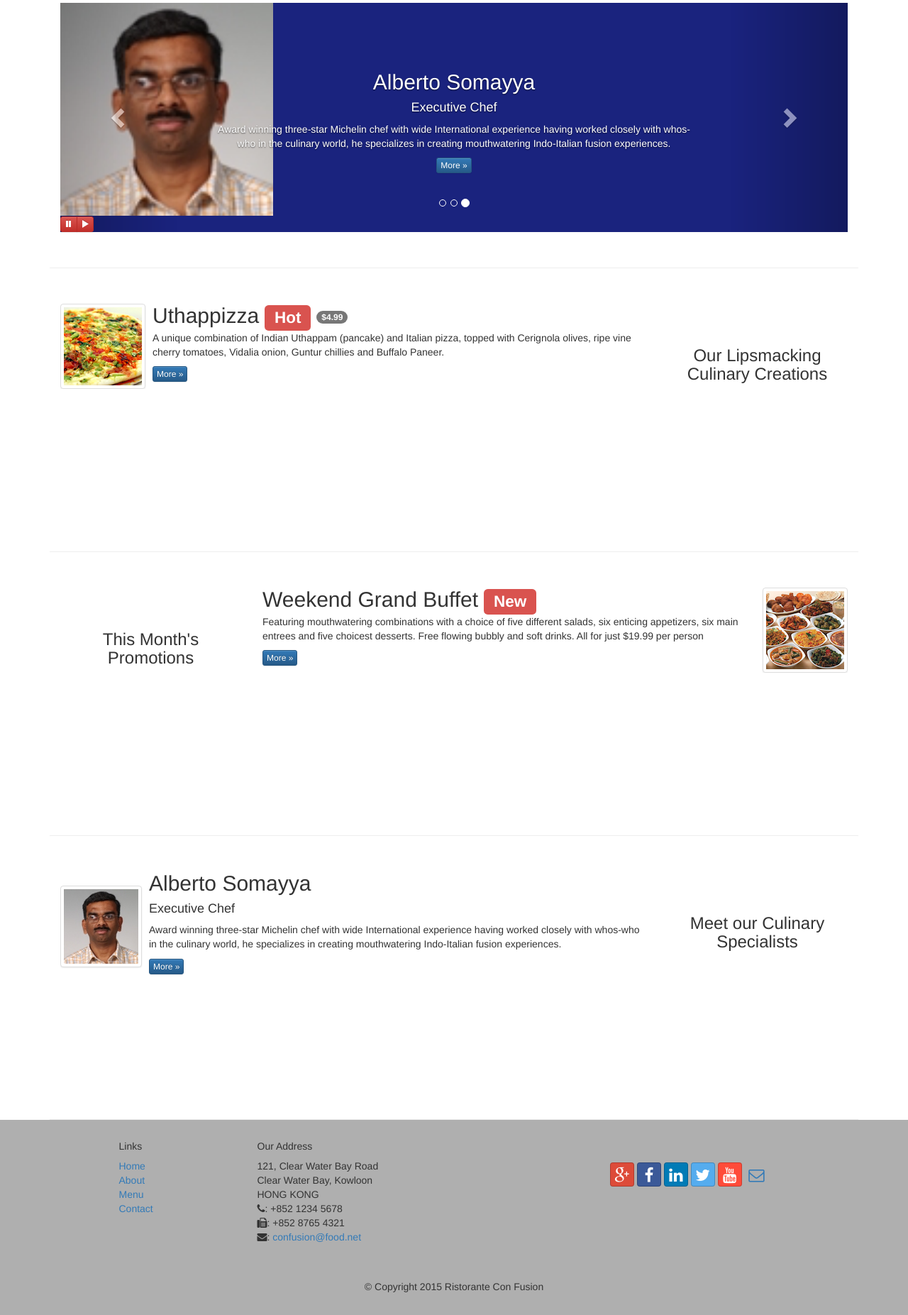
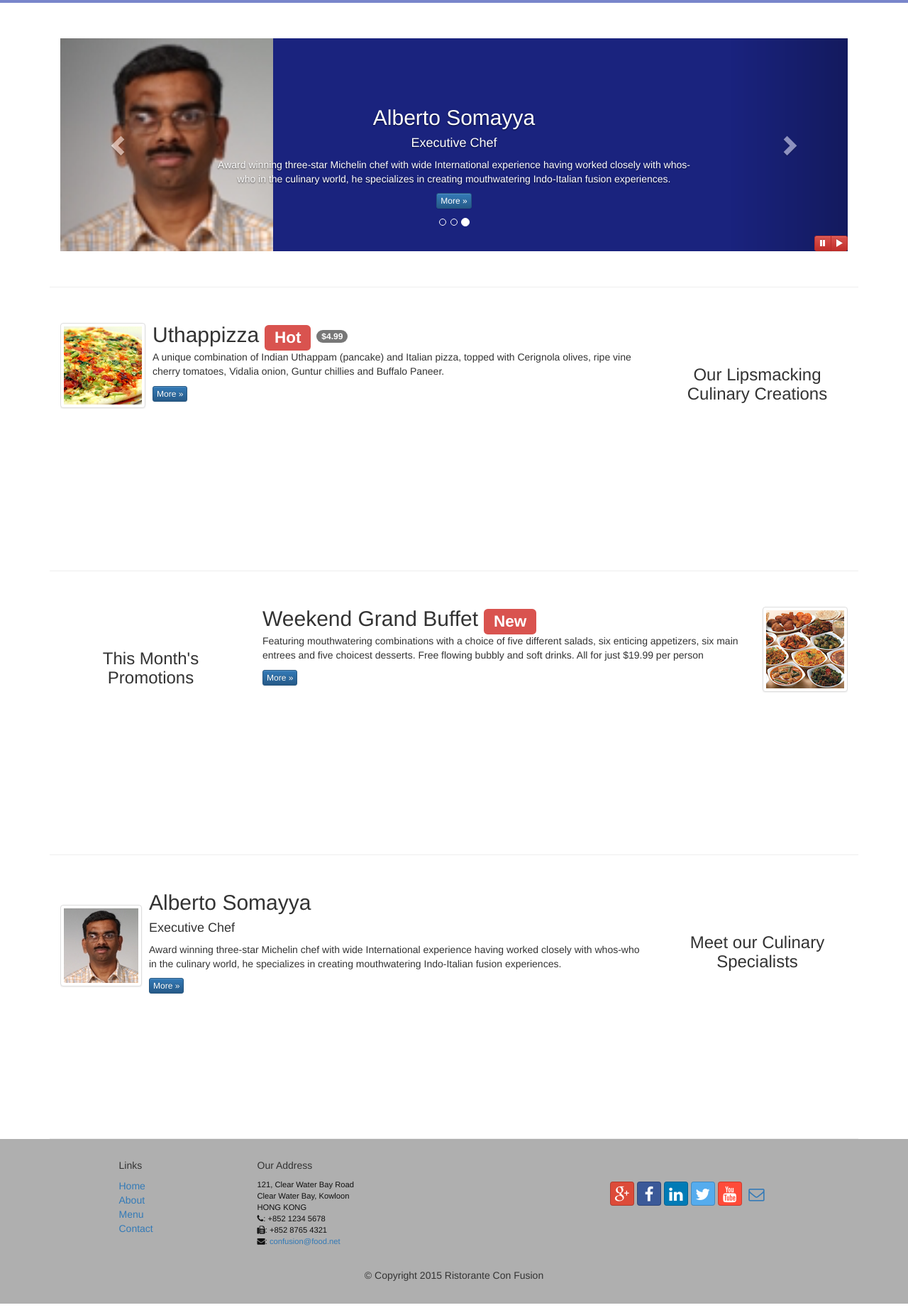
Before and after one commit to blizarazu/Front-End-Web-UI-Frameworks-and-Tools-Coursera, a plain HTML site: page conFusion/index.html in a window 1280 px wide. Shown: the part 455-2308 px from the top of the page at 71% size. Drawn offline with nearby package versions, Linux system fonts and the light colour scheme; files that its build step writes are made by us from their sources.

Commit message:
Add the remaining CSS classes

```diff
--- a/conFusion/css/mystyles.less
+++ b/conFusion/css/mystyles.less
@@ -87,3 +87,28 @@
 		}
 	}
 }
+
+address {
+	color:#0f0f0f;
+	font-size:80%;
+	margin:0px;
+}
+body {
+	align:center;
+	padding:50px 0px 0px 0px;
+	z-index:0;
+}
+.tab-content {
+	border-bottom: 1px solid @lt-gray;
+	border-left: 1px solid @lt-gray;
+	border-right: 1px solid @lt-gray;
+	padding: 10px;
+}
+.affix {
+	top:100px;
+}
+#carouselButtons {
+	bottom: 0px;
+	position: absolute;
+	right:0px;
+}
```
